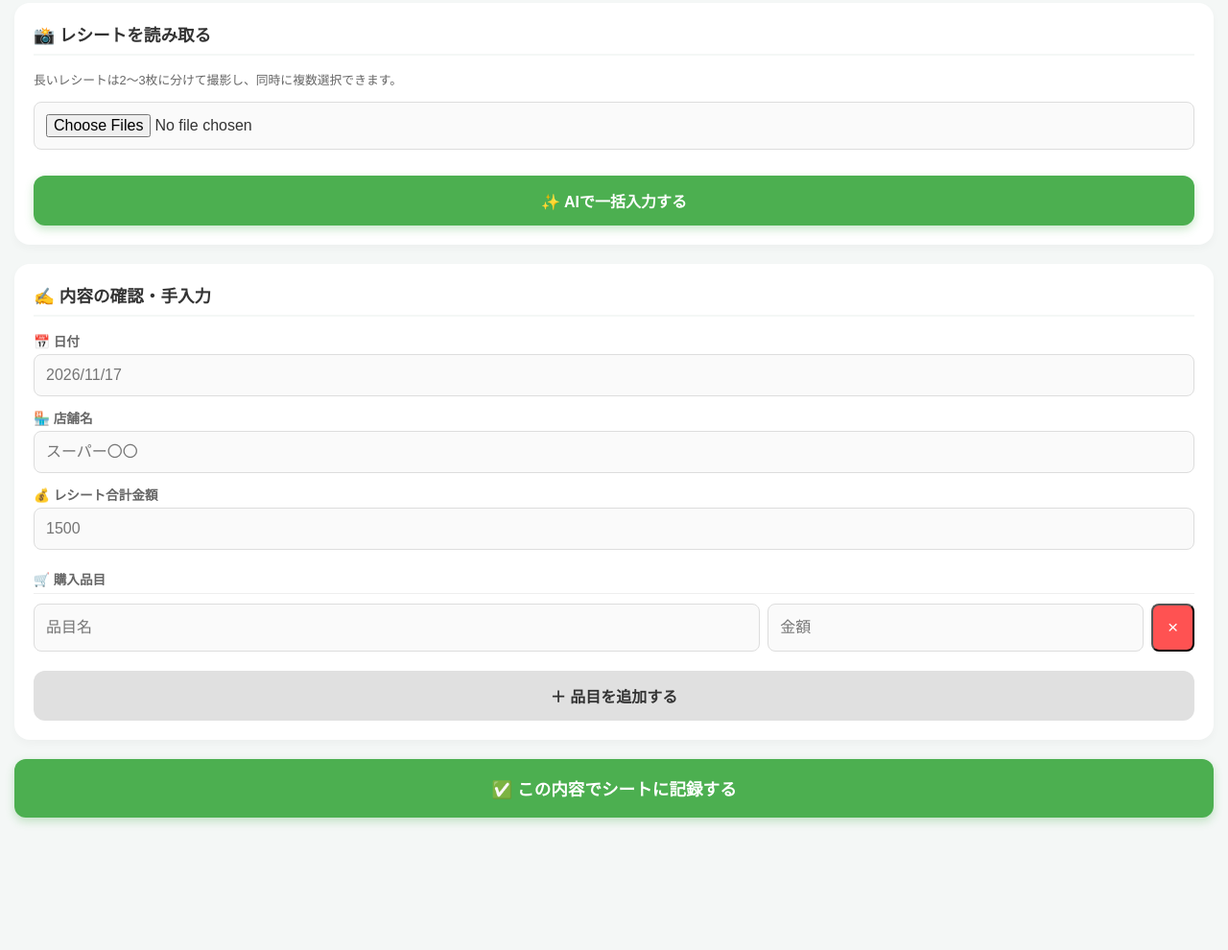
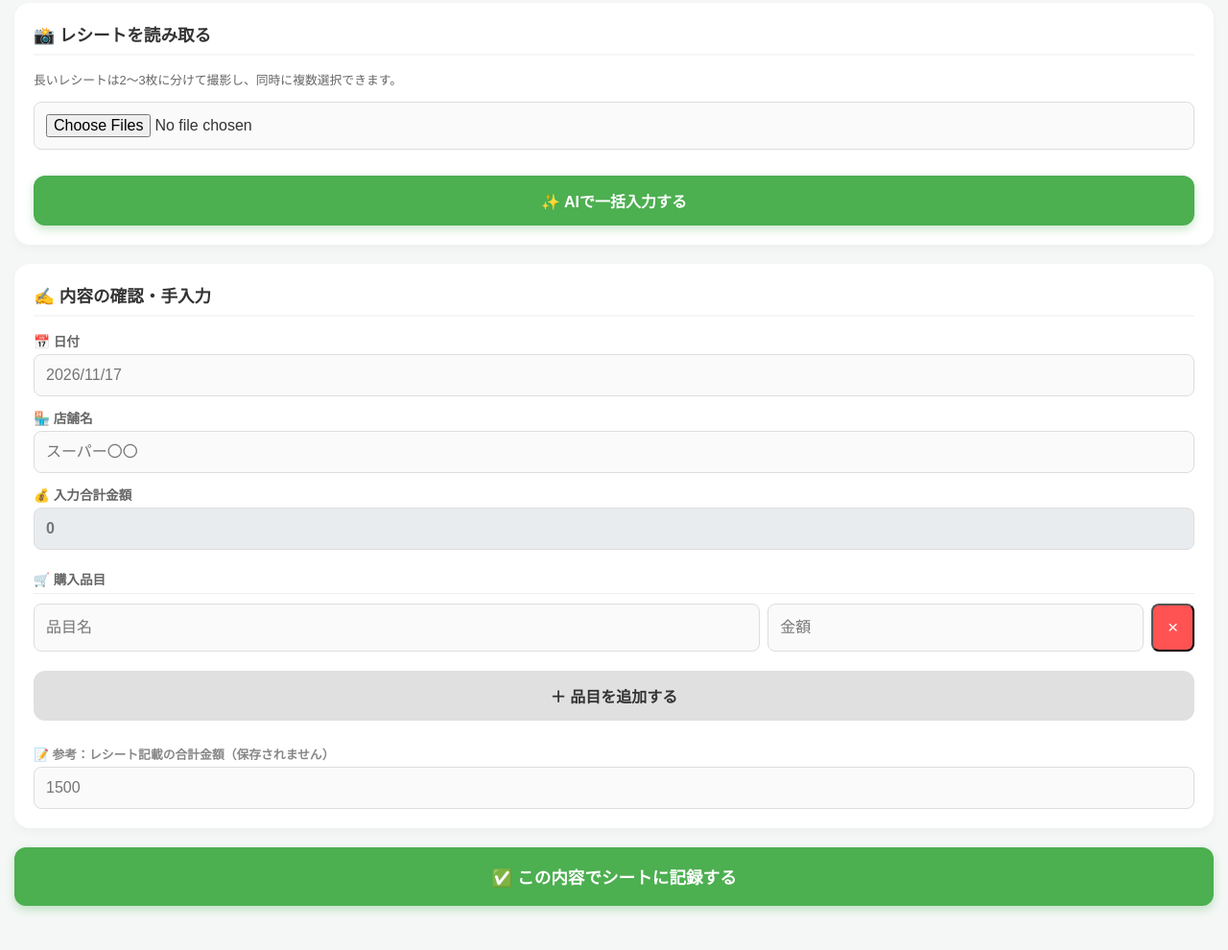
Before and after one commit to hoshinos804-git/line_api_budget, a plain HTML site: page index.html in a window 1280 px wide. Shown: the part 68-1058 px from the top of the page at 96% size. Before the commit the page ends 1000 px from the top, so only its background shows below. Drawn offline with Linux system fonts and the light colour scheme.

Commit message:
Update index.html

```diff
--- a/index.html
+++ b/index.html
@@ -186,8 +186,9 @@
     <label>🏪 店舗名</label>
     <input type="text" id="store" placeholder="スーパー〇〇">
 
-    <label>💰 レシート合計金額</label>
-    <input type="number" id="total_amount" placeholder="1500">
+    <!-- 新設：自動計算される合計金額（手入力不可） -->
+    <label>💰 入力合計金額</label>
+    <input type="number" id="calculated_total" placeholder="0" readonly style="background-color: #e9ecef; font-weight: bold; color: #333; outline: none;">
 
     <label style="margin-top: 20px; border-bottom: 1px solid #eee; padding-bottom: 5px;">🛒 購入品目</label>
     <div id="items-container" style="margin-top: 10px;">
@@ -195,6 +196,10 @@
     </div>
 
     <button class="btn btn-secondary" onclick="addItemRow('', '')">＋ 品目を追加する</button>
+
+    <!-- 移動・変更：AIが読み取った元の合計金額（シートには送らない参考値） -->
+    <label style="margin-top: 25px; font-size: 0.8rem; color: #888;">📝 参考：レシート記載の合計金額（保存されません）</label>
+    <input type="number" id="receipt_total" placeholder="1500" style="color: #888; background-color: #fafafa;">
 
     <input type="hidden" id="imageUrl">
     <input type="hidden" id="inputMethod" value="手入力">
```
